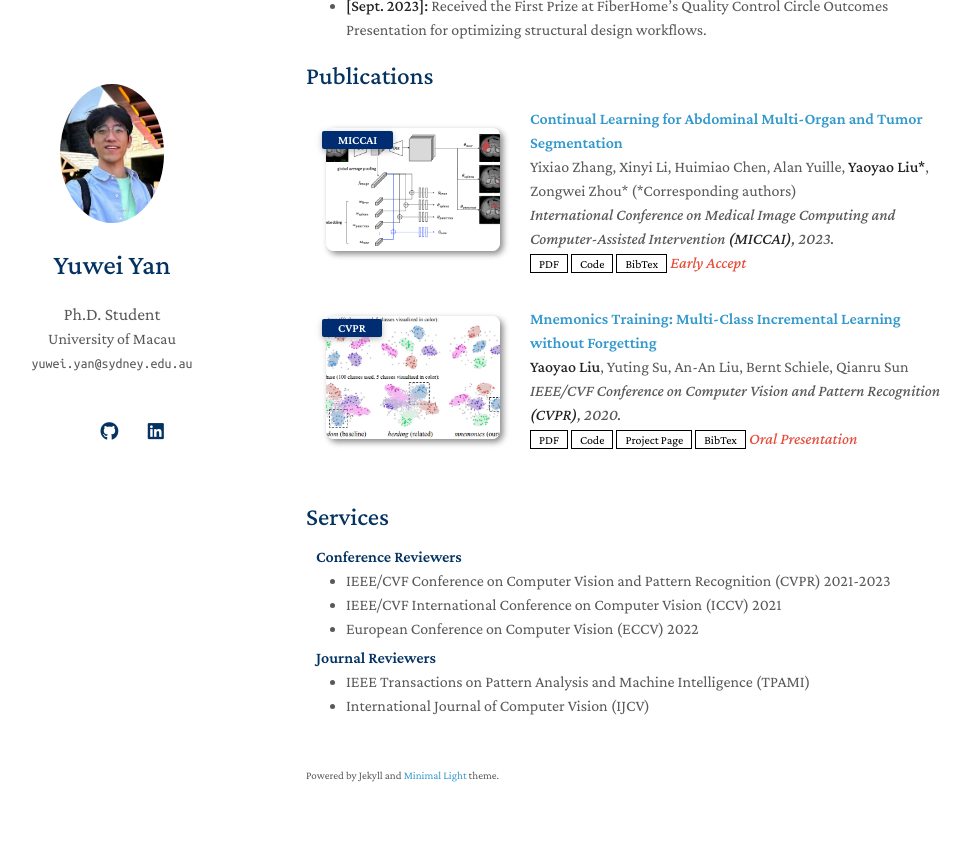
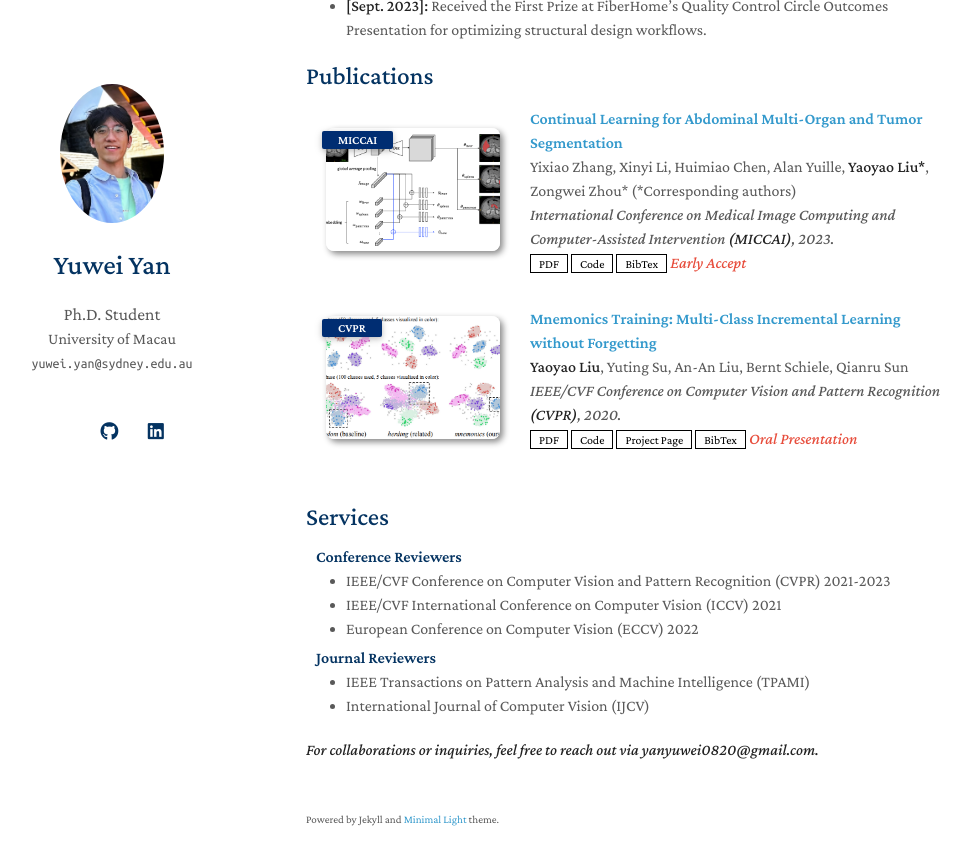
Before and after one commit to yuwei-yan/yuwei-yan.github.io, a Jekyll site: the page built from index.md, in a window 1280 px wide and 900 px high, scrolled down 1068 px. Shown: the top 865 px of the window, without its empty margins (164-1135 px from the left). Built offline with Jekyll 4.4.1, drawn with Linux system fonts in a browser that asks for light colours; a style sheet for code colours, icons or effects is not loaded; our own code applies the rules of GitHub Pages for plain Markdown files.

Commit message:
Update index.md

```diff
--- a/index.md
+++ b/index.md
@@ -29,3 +29,5 @@ My projects often integrate computational modeling (ANSYS, Abaqus), additive man
 {% include_relative _includes/publications.md %}
 
 {% include_relative _includes/services.md %}
+
+***For collaborations or inquiries, feel free to reach out via yanyuwei0820@gmail.com.***
```
